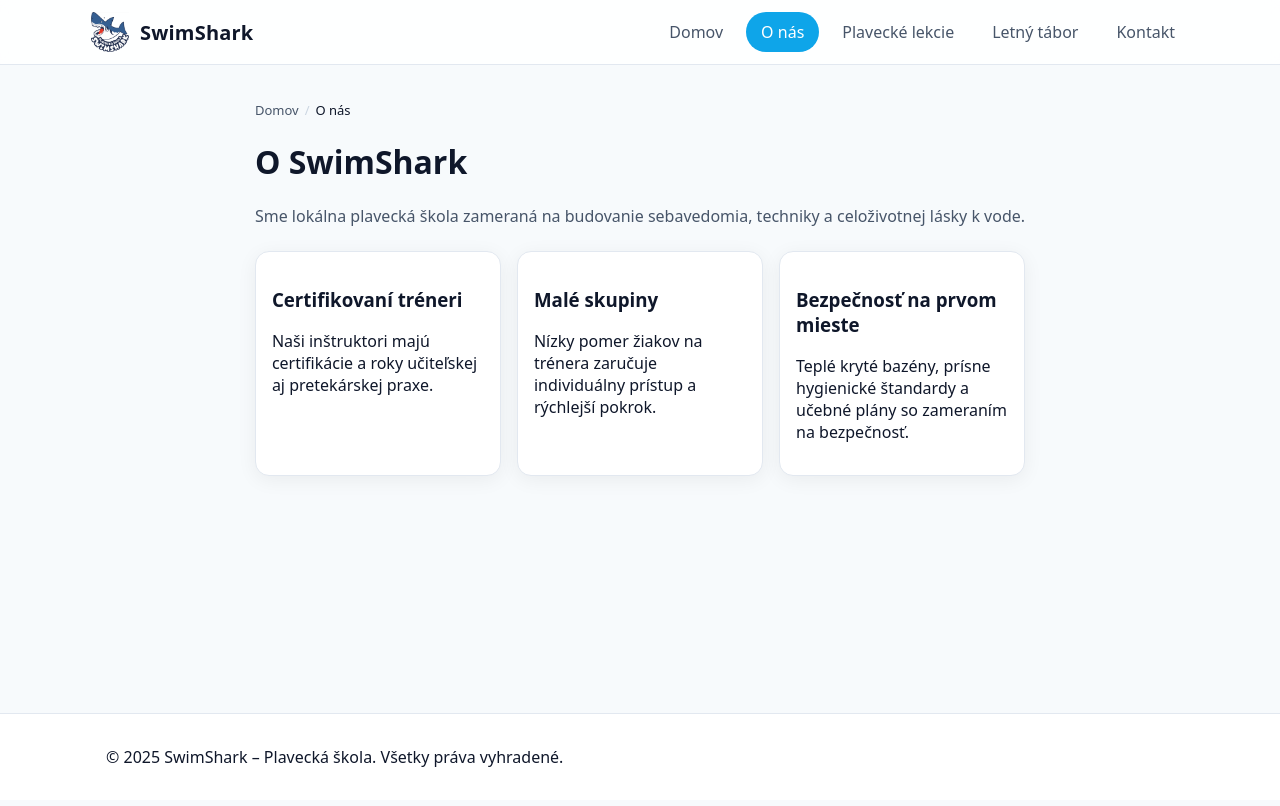
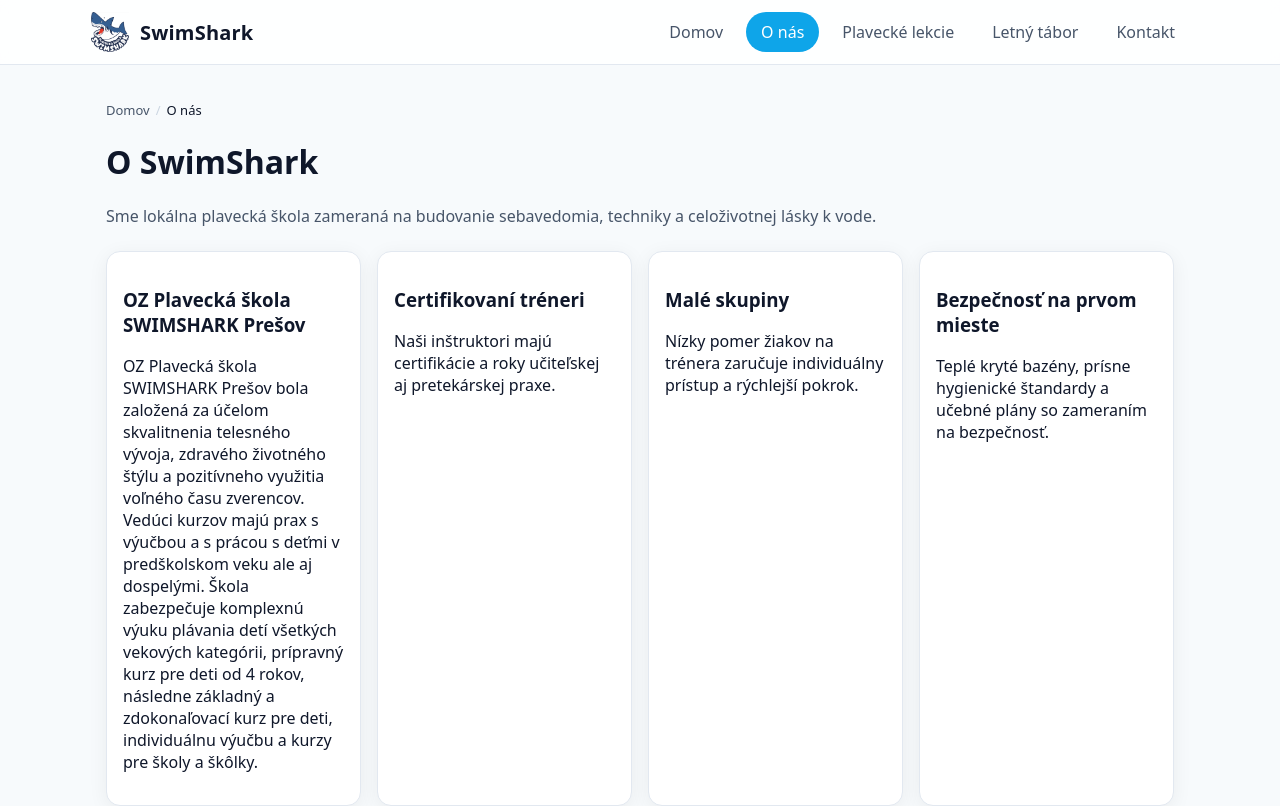
Before and after one commit to rychvalsky/swimshark, a React (Vite) app: page /o-nas in a window 1280 px wide. Shown: the top 806 px of the page. Built offline with nearby package versions, Linux system fonts and the light colour scheme; no server answers.

Commit message:
About: add card with SWIMSHARK Prešov description

```diff
--- a/src/pages/About.tsx
+++ b/src/pages/About.tsx
@@ -5,6 +5,16 @@ export default function About(){
     <p className="muted">Sme lokálna plavecká škola zameraná na budovanie sebavedomia, techniky a celoživotnej lásky k vode.</p>
 
       <div className="card-grid">
+        <div className="card">
+          <h3>OZ Plavecká škola SWIMSHARK Prešov</h3>
+          <p>
+            OZ Plavecká škola SWIMSHARK Prešov bola založená za účelom skvalitnenia telesného vývoja, zdravého
+            životného štýlu a pozitívneho využitia voľného času zverencov. Vedúci kurzov majú prax s výučbou a s
+            prácou s deťmi v predškolskom veku ale aj dospelými. Škola zabezpečuje komplexnú výuku plávania detí
+            všetkých vekových kategórii, prípravný kurz pre deti od 4 rokov, následne základný a zdokonaľovací kurz
+            pre deti, individuálnu výučbu a kurzy pre školy a škôlky.
+          </p>
+        </div>
         <div className="card">
       <h3>Certifikovaní tréneri</h3>
       <p>Naši inštruktori majú certifikácie a roky učiteľskej aj pretekárskej praxe.</p>
```
